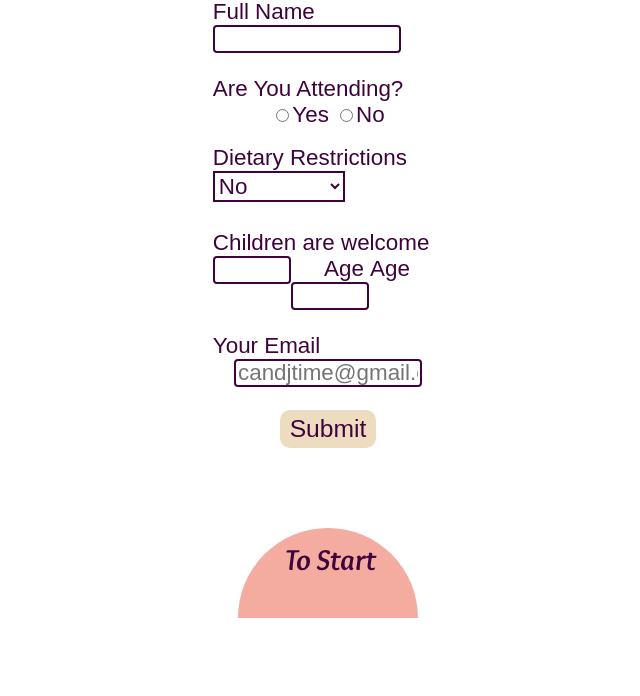
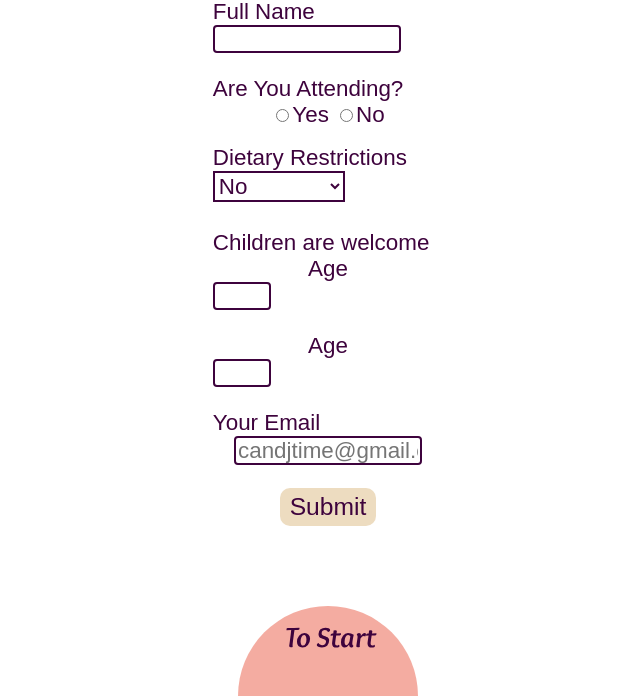
Before and after one commit to 7Red7Chocobo7/CJTime, a PHP site: page /phpmail/index.html in a window 1280 px wide. Shown: the part 3190-3886 px from the top of the page, without its empty margins (312-952 px from the left). Before the commit the page ends 3808 px from the top, so only its background shows below. Run offline with PHP 8.4, Linux system fonts and the light colour scheme.

Commit message:
Update CJ_style.css

```diff
--- a/CSS/CJ_style.css
+++ b/CSS/CJ_style.css
@@ -481,17 +481,17 @@ body {
             border: solid 2px #3e033d;
             border-radius: 4px;
             height: 1em;
-            width: 70px;
+            width: 50px;
+            display: block;
             font-size: 1em;
-            float: left;
             margin-bottom: 10%;}
           #wrapper #content #rsvp #vp_main #confirm #age2 {
             border: solid 2px #3e033d;
             border-radius: 4px;
             height: 1em;
-            width: 70px;
+            display: block;
+            width: 50px;
             font-size: 1em;
-            float: left;
             margin-bottom: 10%;}
           #wrapper #content #rsvp #vp_main #confirm #con {
             border: solid 2px #3e033d;
```
